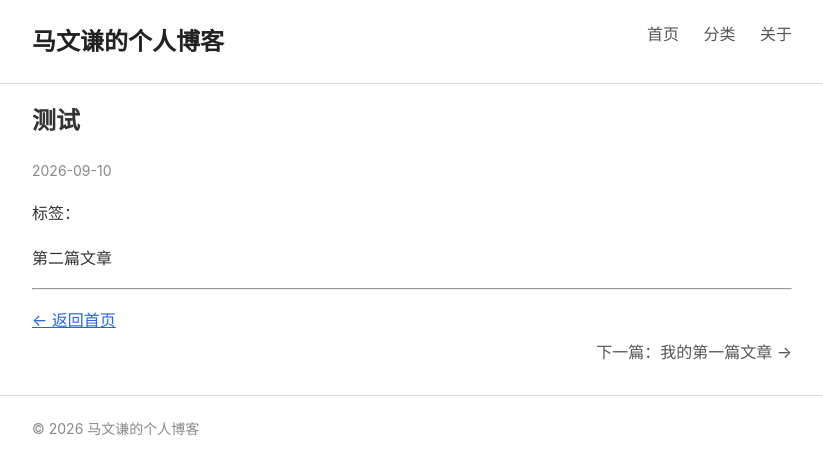
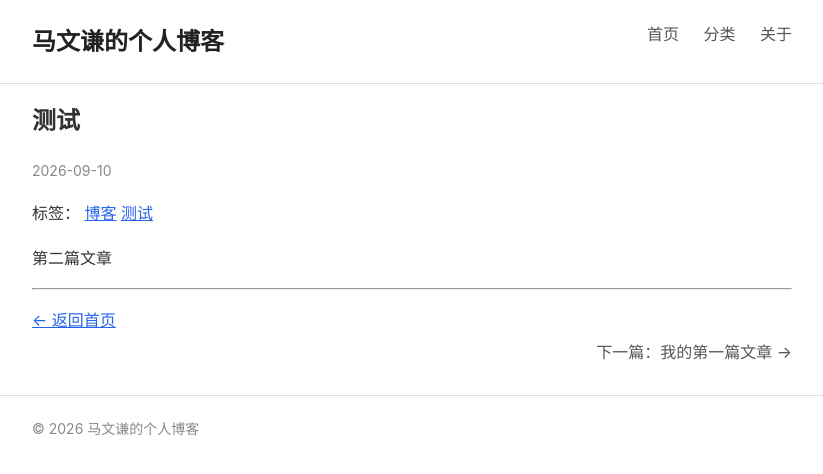
Before and after one commit to mawenqian1992/mawenqian1992.github.io, a Jekyll site: the page built from _posts/2026-09-11-测试.md, in a window 1280 px wide. Shown: the top 474 px of the page, without its empty margins (228-1051 px from the left). Built offline with Jekyll 4.4.1, drawn with Linux system fonts in a browser that asks for light colours.

Commit message:
Update 2026-09-11-测试.md

```diff
--- a/_posts/2026-09-11-测试.md
+++ b/_posts/2026-09-11-测试.md
@@ -3,6 +3,9 @@ layout: post
 title: "测试"
 date: 2026-09-10
 category: 测试
+tags:
+  - 博客
+  - 测试
 ---
 
 第二篇文章
```
